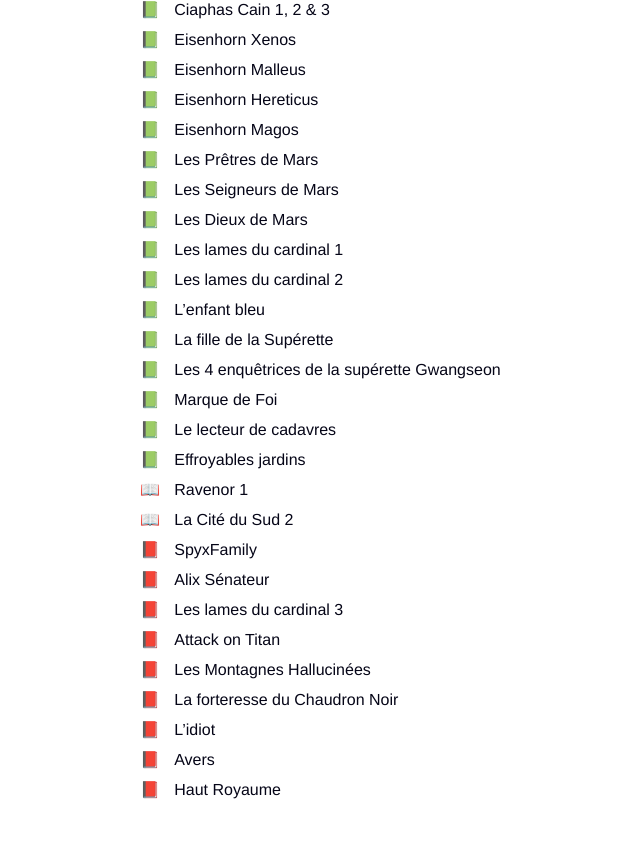
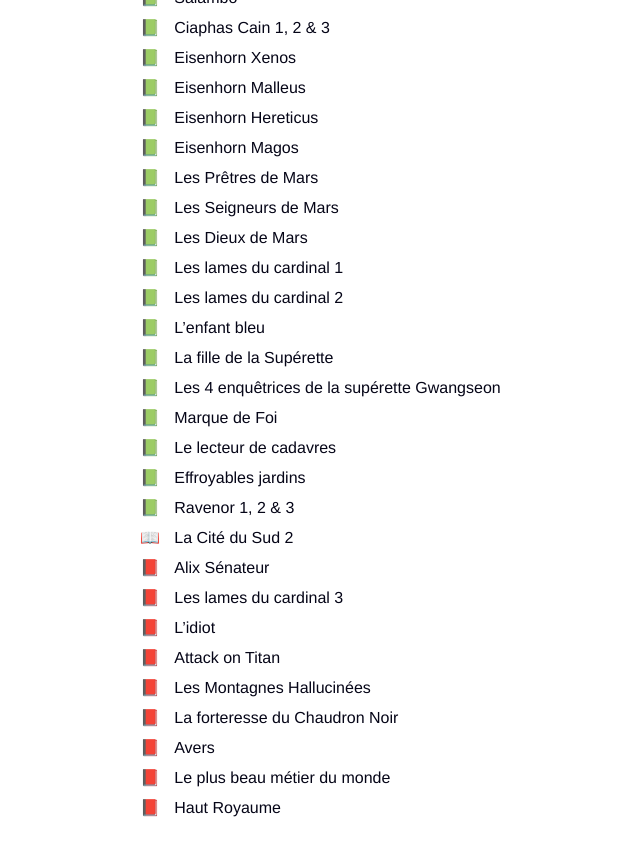
Before and after one commit to Karalix/Karalix.github.io, a Jekyll site: the page built from library.md, in a window 1280 px wide and 900 px high, scrolled down 1188 px. Shown: the top 856 px of the window, without its empty margins (247-887 px from the left). Built offline with Jekyll 4.4.1, drawn with Linux system fonts in a browser that asks for light colours; some web fonts are replaced; comment, search, counter and statistics services are not loaded.

Commit message:
Update library.md

```diff
--- a/library.md
+++ b/library.md
@@ -61,14 +62,14 @@ Un mot de passe vous est demandé ? C'est `Vivelebrocoli`.
 📗 | Marque de Foi
 📗 | Le lecteur de cadavres
 📗 | Effroyables jardins
-📖 | Ravenor 1
+📗 | Ravenor 1, 2 & 3
 📖 | La Cité du Sud 2
-📕 | SpyxFamily
 📕 | Alix Sénateur
 📕 | Les lames du cardinal 3
+📕 | L'idiot
 📕 | Attack on Titan
 📕 | Les Montagnes Hallucinées
 📕 | La forteresse du Chaudron Noir
-📕 | L'idiot
 📕 | Avers
+📕 | Le plus beau métier du monde
 📕 | Haut Royaume
```
Also changed, not shown: other parts of library.md (+1 -0 lines).
